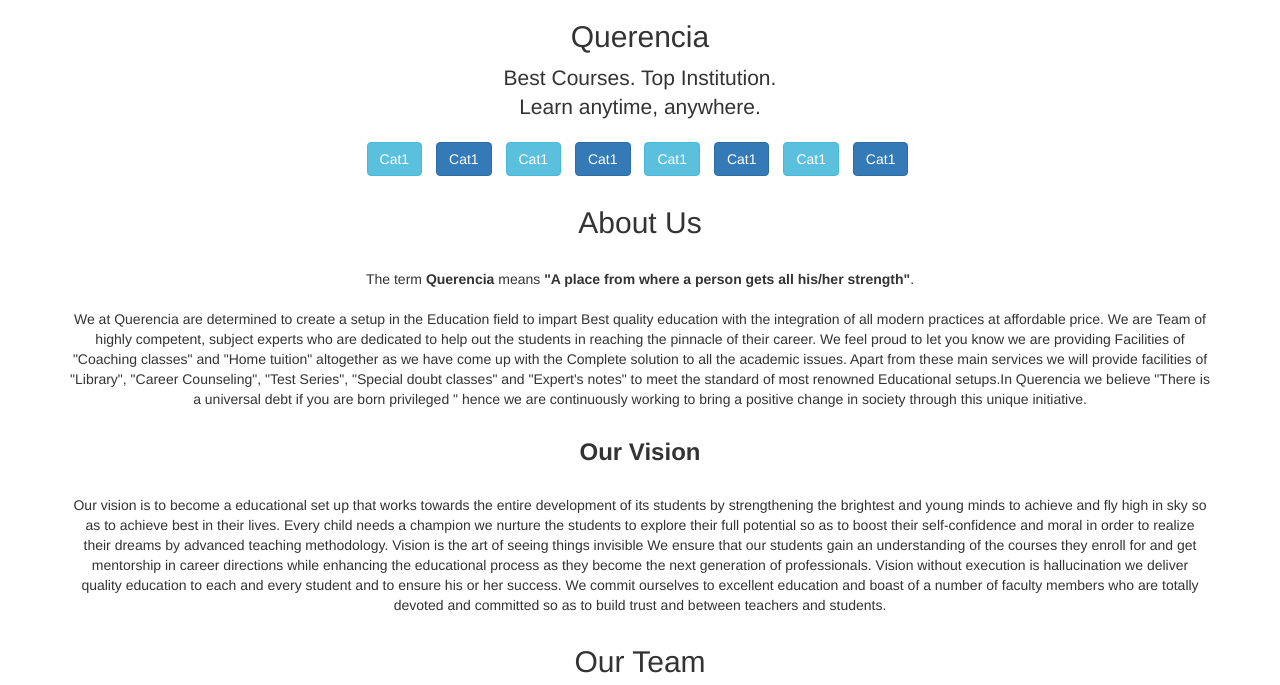
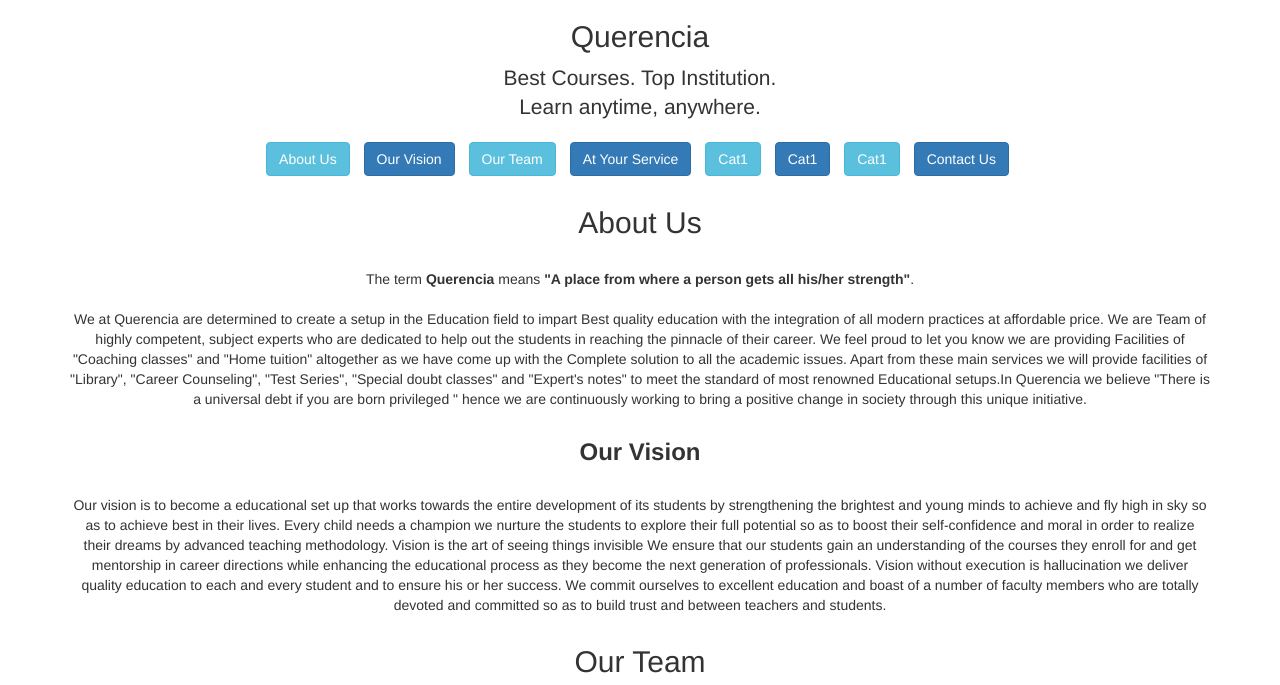
Before and after one commit to silentC0der/querencia, a website: page public/views/index.html in a window 1280 px wide. Shown: the top 685 px of the page. Drawn offline with nearby package versions, Linux system fonts and the light colour scheme.

Commit message:
Update index.html

```diff
--- a/public/views/index.html
+++ b/public/views/index.html
@@ -33,14 +33,14 @@
                         <p class="lead">Best Courses. Top Institution.
                             <br> Learn anytime, anywhere.</p>
                         <ul class="list-inline">
+                            <li><a href="#about_us" title="Learn More" class="btn btn-md btn-info">About Us</a></li>
+                            <li><a href="#our_vision" title="Learn More" class="btn btn-md btn-primary">Our Vision</a></li>
+                            <li><a href="#our_team" title="Learn More" class="btn btn-md btn-info">Our Team</a></li>
+                            <li><a href="#at_your_service" title="Learn More" class="btn btn-md btn-primary">At Your Service</a></li>
                             <li><a href="#" title="Learn More" class="btn btn-md btn-info">Cat1</a></li>
                             <li><a href="#" title="Learn More" class="btn btn-md btn-primary">Cat1</a></li>
                             <li><a href="#" title="Learn More" class="btn btn-md btn-info">Cat1</a></li>
-                            <li><a href="#" title="Learn More" class="btn btn-md btn-primary">Cat1</a></li>
-                            <li><a href="#" title="Learn More" class="btn btn-md btn-info">Cat1</a></li>
-                            <li><a href="#" title="Learn More" class="btn btn-md btn-primary">Cat1</a></li>
-                            <li><a href="#" title="Learn More" class="btn btn-md btn-info">Cat1</a></li>
-                            <li><a href="#" title="Learn More" class="btn btn-md btn-primary">Cat1</a></li>
+                            <li><a href="#contact_us" title="Learn More" class="btn btn-md btn-primary">Contact Us</a></li>
                         </ul>
                     </div>
                 </div>
@@ -53,7 +53,7 @@
             <div class="container">
                 <div class="row">
                     <div class="col-md-12 text-center">
-                        <h2 class="section-title">About Us</h2>
+                        <h2 class="section-title" id="about_us">About Us</h2>
                         <p class="section-description">
                             <br>The term <strong>Querencia</strong> means <strong>"A place from where a person gets all his/her strength"</strong>.
                             <br><br> We at Querencia are determined to create a setup in the Education field to impart Best quality education with the integration of all modern practices at affordable price. We are Team of highly competent, subject experts who are dedicated to help out the students in reaching the pinnacle of their career.
@@ -71,7 +71,7 @@
             <div class="container">
                 <div class="row">
                     <div class="col-md-12">
-                                  <h3><strong>Our Vision</strong></h3>
+                                  <h3 id="our_vision"><strong>Our Vision</strong></h3>
                                   <br>
                                   <p class="section-description">
                               Our vision is to become a educational set up that works towards the entire development of its students by strengthening the brightest and young minds to achieve and fly high in sky so as to achieve best in their lives.
@@ -96,7 +96,7 @@
             <div class="container">
                 <div class="row">
                     <div class="col-md-12 text-center">
-                        <h2 class="section-title">Our Team</h2>
+                        <h2 class="section-title" id="our_team">Our Team</h2>
                         <p class="section-description">
                               Great teamwork is the only way we create the breakthroughs that define our careers.
                               </p>
@@ -148,7 +148,7 @@
             <div class="container">
                 <div class="row">
                     <div class="col-md-12">
-                        <h3 class="text-uppercase letter-spacing-md font-weight-lg margin-zero">At Your Service</h3>
+                        <h3 class="text-uppercase letter-spacing-md font-weight-lg margin-zero" id="at_your_service">At Your Service</h3>
                         <br><br><p>Behind every fearless player is a fearless coach who refused to let them be anything but the best they can be</p>
                         <section id="services">
                               <div class="container">
@@ -234,7 +234,7 @@
             <div class="container">
                 <div class="row">
                     <div class="col-md-12">
-                        <h3 class="text-uppercase letter-spacing-md font-weight-lg margin-zero">Contact Us</h3>
+                        <h3 class="text-uppercase letter-spacing-md font-weight-lg margin-zero" id="contact_us">Contact Us</h3>
                         <br>
                         <p class="section-description">Feel free to contact us with questions, partnership proposals, media inquiries, or just to say “hi.” </p>
                             <!-- START SECTION -->
```
